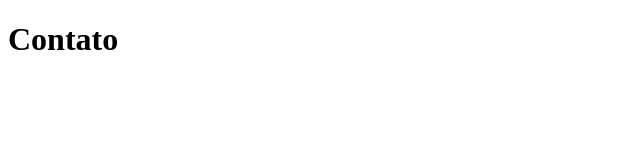
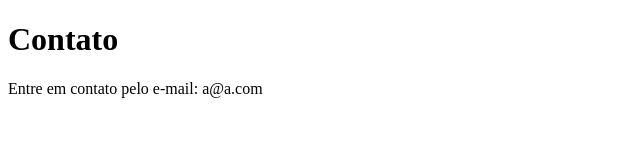
Before and after one commit to lukaboy-linux/sistema-de-cadastro, a plain HTML site: page contato.html in a window 1280 px wide. Shown: the whole page, without its empty margins (0-640 px from the left). Drawn offline with Linux system fonts and the light colour scheme.

Commit message:
contato adicionado

```diff
--- a/contato.html
+++ b/contato.html
@@ -7,5 +7,6 @@
 </head>
 <body>
     <h1>Contato</h1>
+    <p>Entre em contato pelo e-mail: a@a.com</p>
 </body>
 </html>
```
